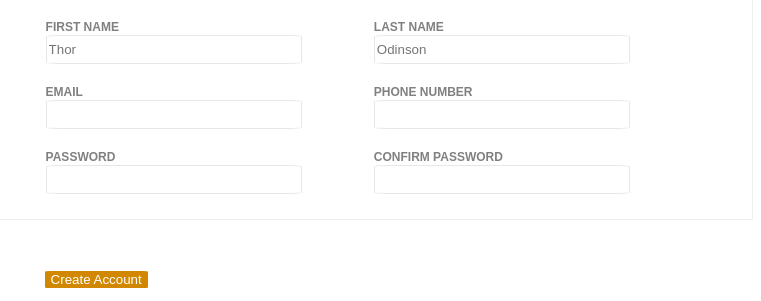
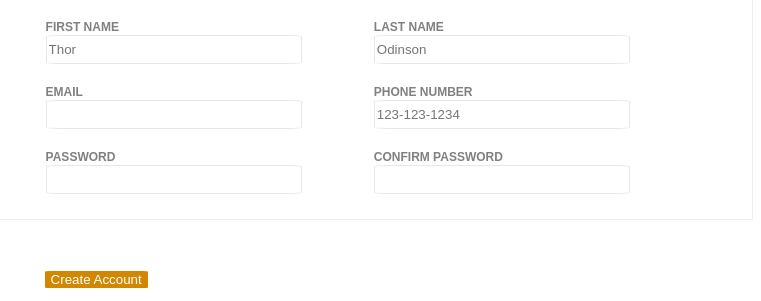
Before and after one commit to anthhsu/signup-form, a plain HTML site: page index.html in a window 1280 px wide. Shown: the part 368-669 px from the top of the page, 519-1280 px from the left. Drawn offline with Linux system fonts and the light colour scheme.

Commit message:
Format phone number input

```diff
--- a/index.html
+++ b/index.html
@@ -53,7 +53,7 @@
                                 <br><br>
                                 <label for="phone_number">PHONE NUMBER</label>
                                 <br>
-                                <input type="number" id="phone_number" name="phone_number" placeholder="">
+                                <input type="text" id="phone_number" name="phone_number" placeholder="123-123-1234" pattern="((\d{3})([\-]\d{3})([\-]\d{4}))">
                                 <br><br>
                                 <label for="password_confirm">CONFIRM PASSWORD</label>
                                 <br>
```
